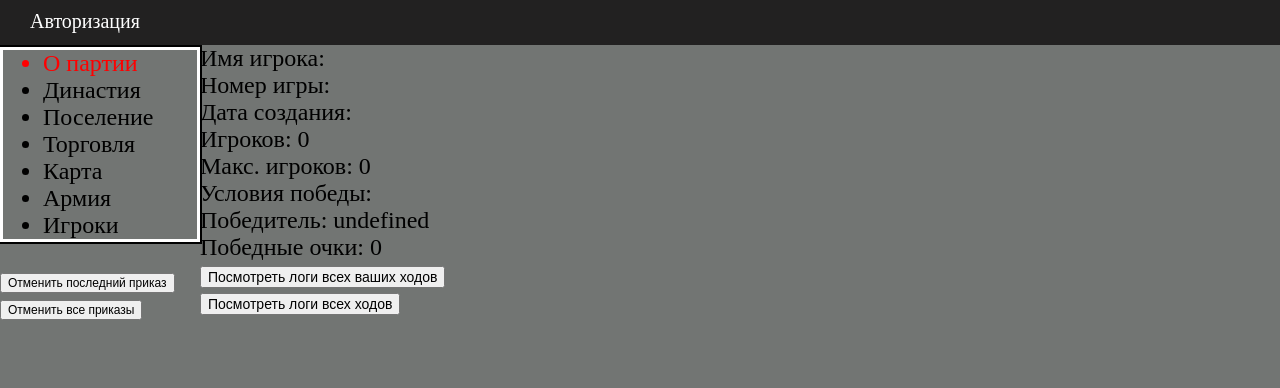
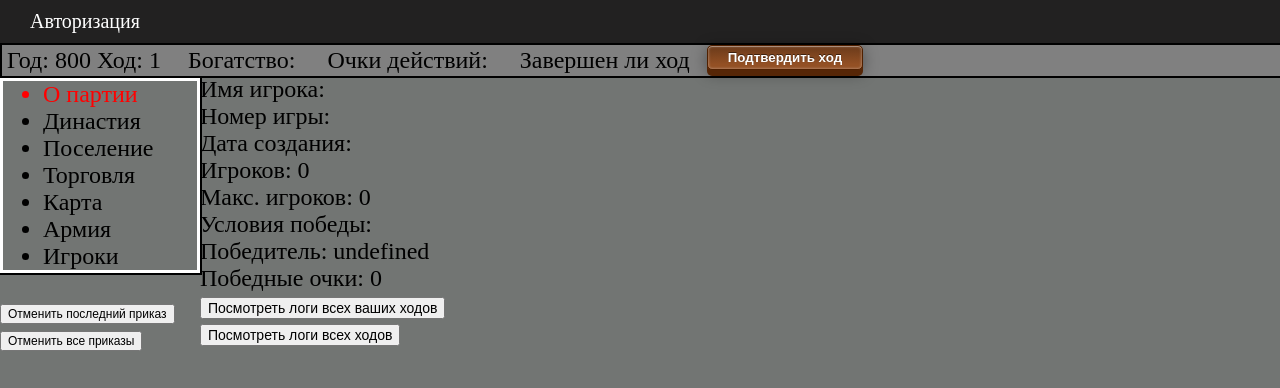
Before and after one commit to AllainDM/rus_front, a plain HTML site: page game.html in a window 1280 px wide. Drawn offline with Linux system fonts and the light colour scheme; no server answers.

Commit message:
Полоска с параметрами игрока + кнопка хода

```diff
--- a/css/styles.css
+++ b/css/styles.css
@@ -79,6 +79,53 @@ aside {
     width: 200px;
 }
 
+/* Полоска с параметрами игрока + кнопка хода. */
+/* Два блока в одну линию */
+.wrapper {
+    display: flex;
+  }
+.two-block {
+    /* display: block; */
+    /* display: inline-block; */
+    /* border: 1px solid blue; */
+    margin: 2px;
+}
+
+
+/* Кнопки */
+.button19 {
+    height: 25px;
+    display: inline-block;
+    font-weight: bold;
+    color: #fff;
+    text-decoration: none;
+    text-shadow: 0 -1px rgba(0,0,0,.5);
+    user-select: none;
+    padding: .27em 1.5em;
+    border: 1px solid rgb(80,32,0);
+    border-radius: 5px;
+    outline: none;
+    background: rgb(147,80,36) linear-gradient(rgb(106,58,26), rgb(147,80,36) 80%);
+    box-shadow:
+     0 6px rgb(86,38,6),
+     0 3px 15px rgba(0,0,0,.4),
+     inset 0 1px rgba(255,255,255,.3),
+     inset 0 0 3px rgba(255,255,255,.5);
+    transition: .2s;
+  }
+  .button19:hover {
+    background: rgb(167,91,41) linear-gradient(rgb(126,69,31), rgb(167,91,41) 80%);
+  }
+  .button19:active {
+    background: rgb(120,63,25) linear-gradient(rgb(120,63,25) 20%, rgb(167,91,41));
+    box-shadow:
+     0 2px rgb(86,38,6),
+     0 1px 6px rgba(0,0,0,.4),
+     inset 0 1px rgba(255,255,255,.3),
+     inset 0 0 3px rgba(255,255,255,.5);
+    -webkit-transform: translate(0, 4px);
+    transform: translate(0, 4px);
+  }
 
 /* Модальное окно */
 .modal {
--- a/game.html
+++ b/game.html
@@ -12,6 +12,17 @@
             <!-- Кнопки меню будут добавлены здесь -->
         </ul>
     </nav>
+
+    <header style="background-color: grey;">
+            <div id="div_2_menu" class="wrapper" style="outline: 2px solid #000; margin-left: 2px;">
+                <div id="year-turn" class="two-block" style="color: black; margin-left: 5px;">Год: 800 Ход: 1</div>
+                <div id="player-gold" class="two-block" style="color: black; margin-left: 25px;">Богатство:</div>
+                <div id="body-points" class="two-block" style="margin-left: 30px;">Очки действий:</div>
+                <div id="end-turn-bool" class="two-block" style="margin-left: 30px;">Завершен ли ход</div>
+                <button id="end-turn-btn" class="button19" style="margin-left: 15px;">Подтвердить ход</button>
+
+            </div>
+    </header>
     <aside>
         <div style="margin-top: -22px;">
             <ul class="" style="color: black; outline: 2px solid #000; border: 3px solid #fff;">
```
